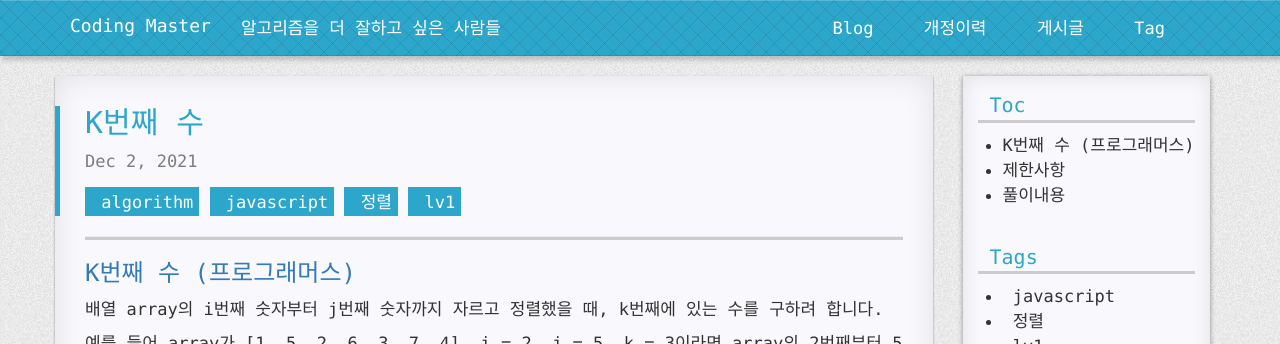
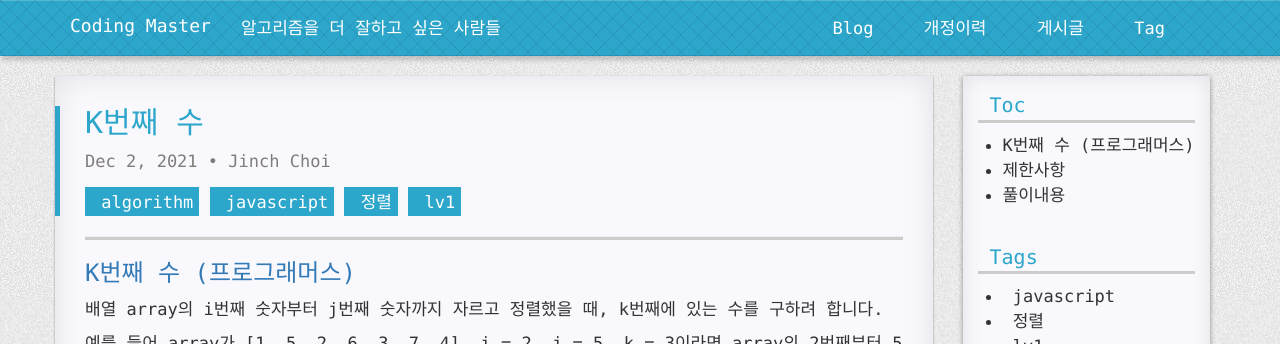
Before and after one commit to COMA-coding-master/COMA-coding-master.github.io, a Jekyll site: the page built from _posts/2021-12-02-정렬-k번째수.md, in a window 1280 px wide. Shown: the top 344 px of the page. Built offline with Jekyll 4.4.1, drawn with Linux system fonts in a browser that asks for light colours; nearby versions of some CDN libraries; comment, search, counter and statistics services are not loaded; a style sheet for code colours, icons or effects is not loaded; part of the change alters nothing that is shown.

```diff
--- a/_config.yml
+++ b/_config.yml
@@ -29,13 +29,13 @@ title: "Coding Master"
 email: jinah0818@gmail.com
 description: "알고리즘을 더 잘하고 싶은 사람들"
 github:
-  username: jinah92
+  username: COMA-coding-master
 swiftype:
   searchId: iXZyPokVfxFaBTvi64Y6
 comment:
-    repo: blog
-    client_id: a6fb73b3e790e234bab8
-    client_secret: cc10aaff53a03d05ab2ee002dbf401dd7627c7a3
+    repo: COMA-coding-master.github.io
+    client_id: 12e561de47d1c907f757
+    client_secret: 58cba64a7ef64bdc7f11bfe5cf79463dfd9fc3a6
 
 url: "https://coma-coding-master.github.io"
 imgrepo: "https://coma-coding-master.github.io/static/img"
--- a/_includes/footer.html
+++ b/_includes/footer.html
@@ -9,6 +9,7 @@
     <script type="text/javascript" src="https://cdn.bootcss.com/jquery/1.11.3/jquery.min.js"></script>
     <script type="text/javascript" src="https://cdn.bootcss.com/bootstrap/3.3.0/js/bootstrap.min.js"></script>
     <script type="text/javascript" src="{{'/static/js/script.js' | prepend:site.baseurl | prepend: site.url  }}"></script>
+    <link rel="stylesheet" href="https://cdn.jsdelivr.net/npm/gitalk@1/dist/gitalk.css">
     <script src="https://cdn.jsdelivr.net/npm/gitalk@1/dist/gitalk.min.js"></script>
     {% for script in page.scripts %}<script type="text/javascript" src="{{'/static/js/' | append:script | prepend:site.baseurl | prepend: site.url  }}"></script>
     {%endfor%}
--- a/_posts/2021-12-02-정렬-k번째수.md
+++ b/_posts/2021-12-02-정렬-k번째수.md
@@ -2,6 +2,7 @@
 title: K번째 수
 tags: javascript 정렬 lv1
 categories: algorithm
+author: Jinch Choi
 ---
 
 * TOC
--- a/static/js/post.js
+++ b/static/js/post.js
@@ -29,6 +29,9 @@ function share(){
 
 
 function renderComment() {
+    console.log(window.location.pathname)
+    console.log('{{site.github.username}}')
+    console.log('{{site.comment.repo}}')
     var gittalk = new Gitalk({
         id: window.location.pathname,
         clientID: '{{site.comment.client_id}}',
--- a/static/js/script.js
+++ b/static/js/script.js
@@ -6,9 +6,6 @@
  * 页面ready方法
  */
 $(document).ready(function() {
-
-    console.log("你不乖哦，彼此之间留点神秘感不好吗？");
-
     backToTop();
     search();
 });
```
